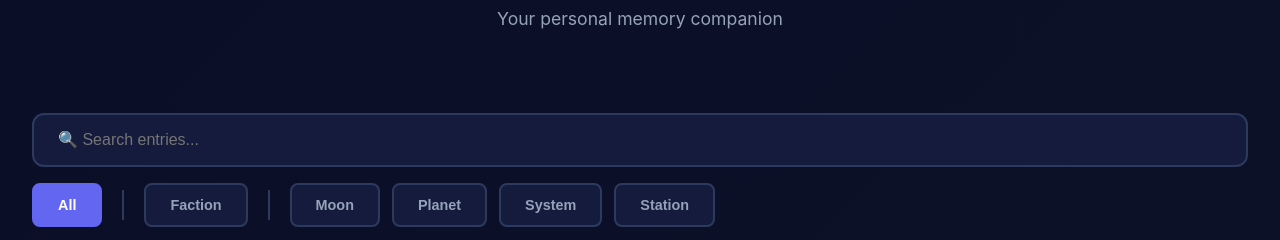
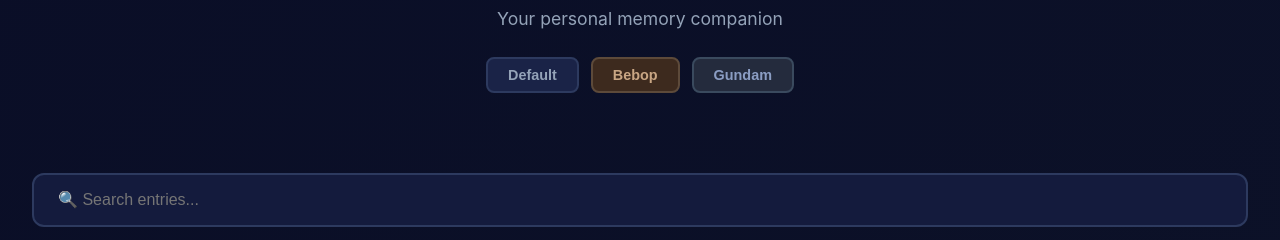
Before and after one commit to Unsungbird/BHS, a plain HTML site: page docs/index.html in a window 1280 px wide. Shown: the part 144-384 px from the top of the page. Drawn offline with Linux system fonts and the light colour scheme.

Commit message:
Add Button to HTML

```diff
--- a/docs/index.html
+++ b/docs/index.html
@@ -12,6 +12,15 @@
         <header class="header">
             <h1 class="title">Mnemosyne</h1>
             <p class="subtitle">Your personal memory companion</p>
+
+    <!--Theme Switcher -->
+  <!-- Theme Switcher -->
+    <div class="theme-switcher" id="themeSwitcher">
+        <button class="theme-btn" data-theme="default" onclick="switchTheme('default')">Default</button>
+        <button class="theme-btn" data-theme="bebop"   onclick="switchTheme('bebop')">Bebop</button>
+        <button class="theme-btn" data-theme="gundam"  onclick="switchTheme('gundam')">Gundam</button>
+    </div>
+          </header>
         </header>
 
         <!-- Search and Filter -->
```
